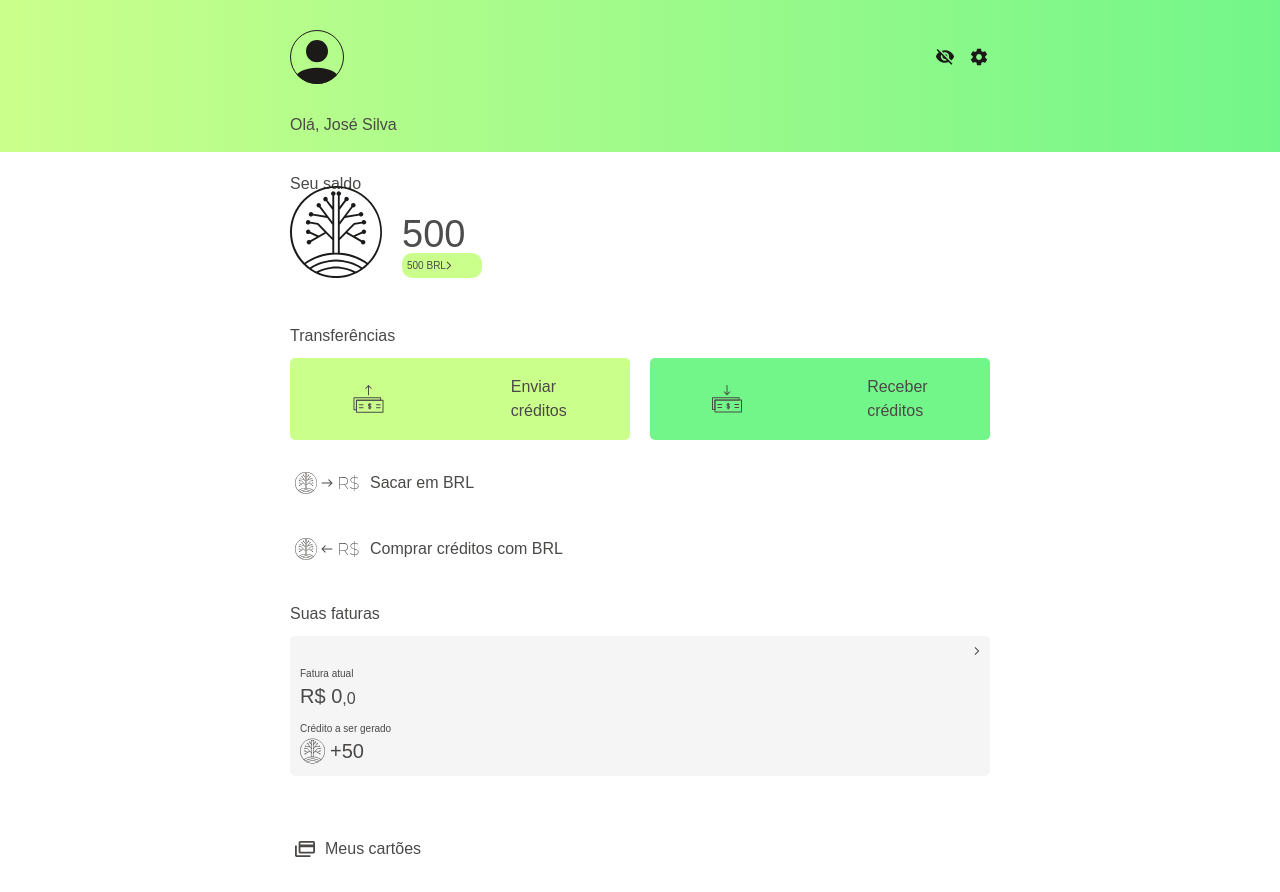
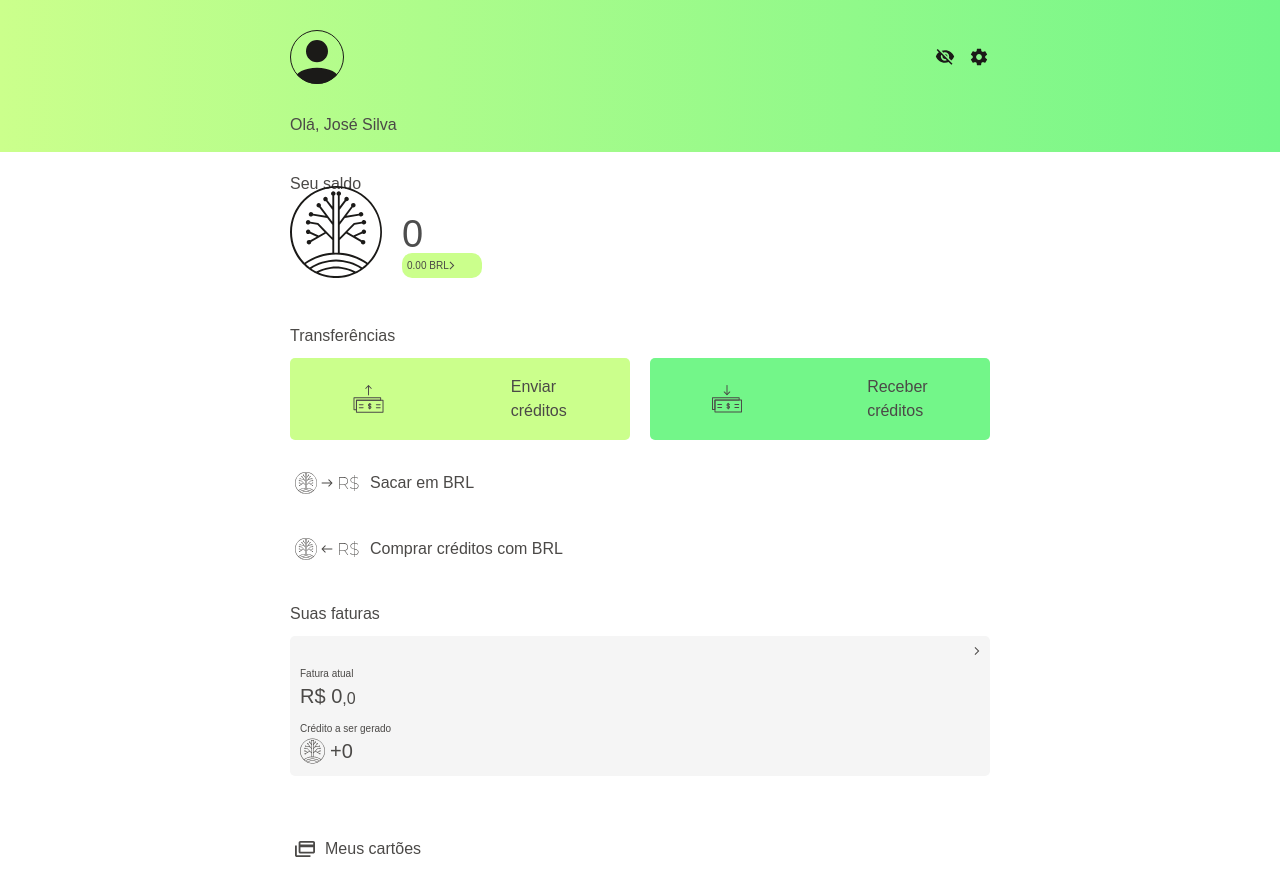
Before and after one commit to rafaelfrisch/hackathon-open-finance-front, a React (Create React App) app: page /login in a window 1280 px wide. Both pictures are taken after a click on the button "Entrar". Built offline with nearby package versions, Linux system fonts and the light colour scheme; no server answers; a web font is replaced by a local one.

Commit message:
correcting page ProdutosESolucoes

```diff
--- a/src/components/produto/index.js
+++ b/src/components/produto/index.js
@@ -48,7 +48,7 @@ export default function ProdutoComponent({name, data, preco}) {
             </section>
             <section className="preco">
                 <span>R$ {preco}</span>
-                <p>{preco/2}</p>
+                <p>{Math.trunc(preco/3)}</p>
             </section>
         </div>
     )
--- a/src/components/saldoCliente/index.js
+++ b/src/components/saldoCliente/index.js
@@ -4,19 +4,29 @@ import LogoSmall from '../../assets/logoSmall1.svg'
 import RigthIcon from "../../assets/rigthIcon.svg"
 import { Link } from 'react-router-dom'
 
-export default function SaldoCliente({saldo, saldoBrl}){
+export default function SaldoCliente({view, saldo, saldoBrl}){
     return(
         <div className="saldoCliente-container">
             <h2>Seu saldo</h2>
             <section className="saldo-container">
                 <img id="logosmallIcon" src={LogoSmall} />
                 <section className="saldoNumber-container">
-                    <p id="pSaldo">{saldo}</p>
+                    {
+                        view ?
+                        <p id="pSaldo">{Math.trunc(saldo)}</p>:
+                        <p id="pSaldo">****</p>
+                    }
                     <Link to="/chart">
-                        <section>
-                            <p>{saldoBrl} BRL</p>
-                            <img src={RigthIcon} />
-                        </section>
+                        {view ?
+                            <section>
+                                <p>{(saldoBrl*3).toFixed(2)} BRL</p>
+                                <img src={RigthIcon} />
+                            </section>:
+                            <section>
+                                <p>**** BRL</p>
+                                <img src={RigthIcon} />
+                            </section>
+                        }
                     </Link>
                 </section>
             </section>
--- a/src/pages/ClientPage/index.js
+++ b/src/pages/ClientPage/index.js
@@ -7,14 +7,15 @@ import CartaoIcon from '../../assets/cartaoIcon.svg'
 import './styles.css'
 import { requestGet } from '../../services/request'
 import { useNavigate } from 'react-router'
+import { Link } from 'react-router-dom'
 
 export default function ClientPage(){
     const [view, setView] = useState(true)
     const [nome, setNome] = useState("José Silva")
-    const [saldo, setSaldo] = useState(500)
+    const [saldo, setSaldo] = useState(0)
     const [faturaAtual, setFaturaAtual] = useState(0)
     const [rangeDate, setRangeDate] = useState("")
-    const [creditoGanho, setCreditoGanho] = useState(50)
+    const [creditoGanho, setCreditoGanho] = useState(0)
 
     const navigate = useNavigate()
 
@@ -23,9 +24,7 @@ export default function ClientPage(){
         let dateBig = ""
         let billId = ""
         listDates.map(date => {
-            // console.log("\naqui dentro, temos em 5:", date.dueDate.replaceAll("-", ""))
-            if(parseInt(date.dueDate.replace("-", "")) > biggest){
-                // console.log("\nentrei na condição")
+            if(parseInt(date.dueDate.replaceAll("-", "")) > biggest){
                 biggest = parseInt(date.dueDate.replaceAll("-", ""))
                 dateBig = date.dueDate
                 billId = date.billId
@@ -40,7 +39,6 @@ export default function ClientPage(){
         let token = localStorage.getItem("token")
         let response = await requestGet("/users/accountdata/" + cpf.replaceAll(".", "").replaceAll("-", ""), token)
         if(response.status == 200){
-            // console.log("\naqui dentro: ", response.data)
             setNome(response.data.adicionalAccountData.name)
             setSaldo(response.data.adicionalAccountData.balance)
             localStorage.setItem("creditCardAccountId", response.data.creditCart.creditCardAccountId)
@@ -48,17 +46,14 @@ export default function ClientPage(){
             localStorage.setItem("hash", response.data.adicionalAccountData.accountHash)
             let res = await requestGet("/users/creditcarddata/" + response.data.creditCart.creditCardAccountId + "?organizationId=" + response.data.account.organizationId + "&customerId=" + response.data.account.customerId, token)
             if(res.status == 200){
-                // console.log("\naqui temos2: ", res.data)
                 let billId = getLatest(res.data)
                 let responseFinance = await requestGet("/users/creditcardbillstransactions/" + response.data.creditCart.creditCardAccountId + "/" + billId + "?organizationId=" + response.data.account.organizationId + "&customerId=" + response.data.account.customerId, token)
-                // console.log("\nno ultimo, temos: ", responseFinance)
                 let faturaAtual = 0
                 responseFinance.data.map(fatura => {
                     faturaAtual = faturaAtual + fatura.brazilianAmount
                 })
-                console.log("\naqui no erro:", faturaAtual.toFixed(2))
-                setFaturaAtual(faturaAtual.toFixed(2))
-                setCreditoGanho(Math.trunc(faturaAtual/2))
+                setFaturaAtual(faturaAtual.toFixed(3))
+                setCreditoGanho(Math.trunc(faturaAtual/3))
             }else{
                 alert("Houve um erro no momento, tente novamente mais tarde")
                 navigate("/login")
@@ -76,14 +71,16 @@ export default function ClientPage(){
     return(
         <div className="clientPage-container">
             <HeaderClientPage name={nome} view={view} setView={setView} />
-            <SaldoCliente saldo={view ? saldo : "****"} saldoBrl={view ? saldo : "****"} />
+            <SaldoCliente view={view} saldo={view ? saldo : "****"} saldoBrl={view ? saldo : "****"} />
             <TransferenciaCliente />
             <FaturasCliente faturaAtual={view ? faturaAtual : "****"} rangeDate={rangeDate} creditoGanho={view ? creditoGanho : "****"} />
             <div className="cartao-container">
-                <section>
-                    <img src={CartaoIcon} />
-                    <p>Meus cartões</p>
-                </section>
+                <Link to="/cards">
+                    <section>
+                        <img src={CartaoIcon} />
+                        <p>Meus cartões</p>
+                    </section>
+                </Link>
             </div>
         </div>
     )
--- a/src/pages/ProdutosEServicos/index.js
+++ b/src/pages/ProdutosEServicos/index.js
@@ -20,6 +20,23 @@ export default function ProdutosEServicos(){
     const [faturaSelected, setFaturaSelected] = useState("")
     const [fatura, setFatura] = useState([])
 
+    // function getLatest(listDates){
+    //     let biggest = 0
+    //     let dateBig = ""
+    //     let billId = ""
+    //     let idAux = -1
+    //     listDates.map(date => {
+    //         if(parseInt(date.dueDate.replaceAll("-", "")) > biggest){
+    //             biggest = parseInt(date.dueDate.replaceAll("-", ""))
+    //             dateBig = date.dueDate
+    //             billId = date.billId
+    //         }
+    //         idAux = idAux + 1
+    //     })
+    //     console.log("\ntemos:", dateBig)
+    //     return [billId, idAux]
+    // }
+
     async function getMesFatura(){
         let token = localStorage.getItem("token")
         let cpf = localStorage.getItem("cpf")
@@ -28,23 +45,22 @@ export default function ProdutosEServicos(){
         let res = await requestGet("/users/creditcarddata/" + accountId + "?organizationId=" + orgId + "&customerId=" + cpf, token)
         if(res.status == 200){
             setMesFatura(res.data)
-            setFaturaSelected(res.data[0].billId)
+            getProdutos(res.data[0].billId)
         }else{
             alert("Não foi possível carregar alguns dados")
             history("/login")
         }
     }
 
-    async function getProdutos(){
+    async function getProdutos(billId){
         let token = localStorage.getItem("token")
         let cpf = localStorage.getItem("cpf")
         let accountId = localStorage.getItem("creditCardAccountId")
         let orgId = localStorage.getItem("organizationId")
         console.log("\nantes")
-        let res = await requestGet("/users/creditcardbillstransactions/" + accountId + "/" + faturaSelected + "?organizationId=" + orgId + "&customerId=" + cpf, token)
+        let res = await requestGet("/users/creditcardbillstransactions/" + accountId + "/" + billId + "?organizationId=" + orgId + "&customerId=" + cpf, token)
         console.log("\ndepois: ", res.data)
         if(res.status == 200){
-            console.log("\ndepois do status:", res.data)
             setFatura(res.data)
         }else{
             alert("Houve um erro")
@@ -54,11 +70,6 @@ export default function ProdutosEServicos(){
     useState(() => {
         getMesFatura()
     }, [])
-
-    useState(() => {
-        console.log("\n nesse useeffect")
-        getProdutos()
-    }, [faturaSelected])
 
     return(
         <div className="produtosEServicos-container">
@@ -75,9 +86,9 @@ export default function ProdutosEServicos(){
                         <option key="ordenacao" value={option.id}>{option.name}</option>
                     ))}
                 </select>
-                <select id="fatura" value={faturaSelected} onChange={e => {
+                <select id="fatura" onChange={e => {
                     console.log("\ndentro do onchange: ", e.target.value)
-                    setFaturaSelected(e.target.value)
+                    getProdutos(e.target.value)
                 }}>
                     {mesFatura.map(option => (
                         <option key="fatura" value={option.billId}>{option.dueDate}</option>
@@ -86,7 +97,6 @@ export default function ProdutosEServicos(){
             </section>
             {
                 fatura.map(produto => {
-                    console.log("\naqui temos o produto: ", produto)
                     return (<ProdutoComponent
                         name = {produto.transactionName}
                         data = {produto.transactionDate}
```
